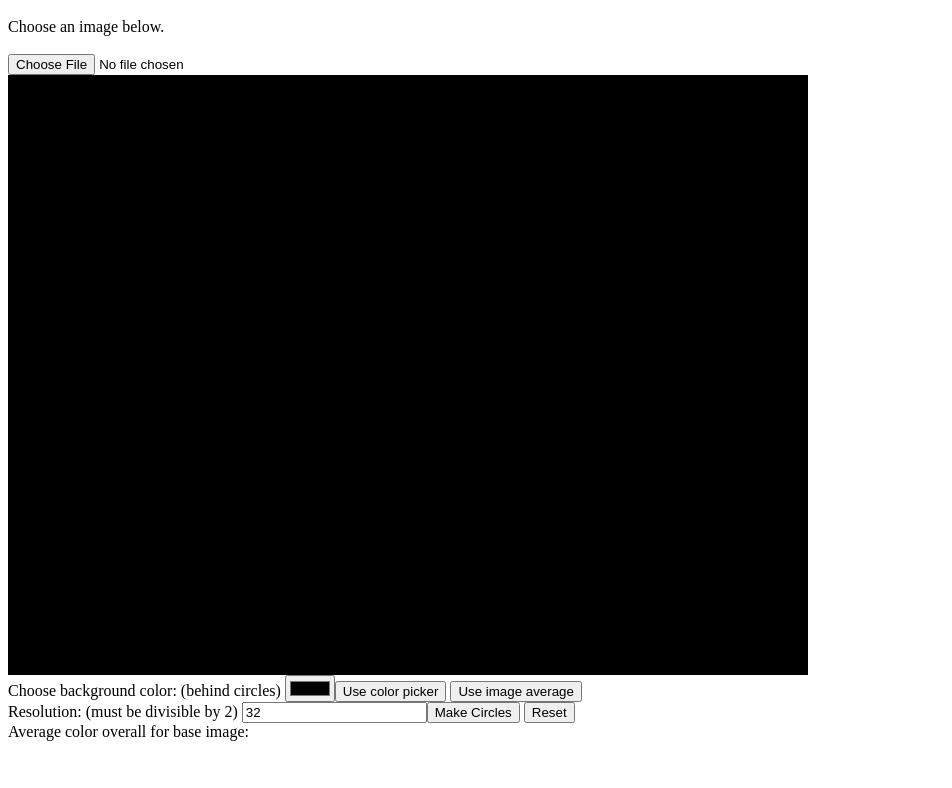
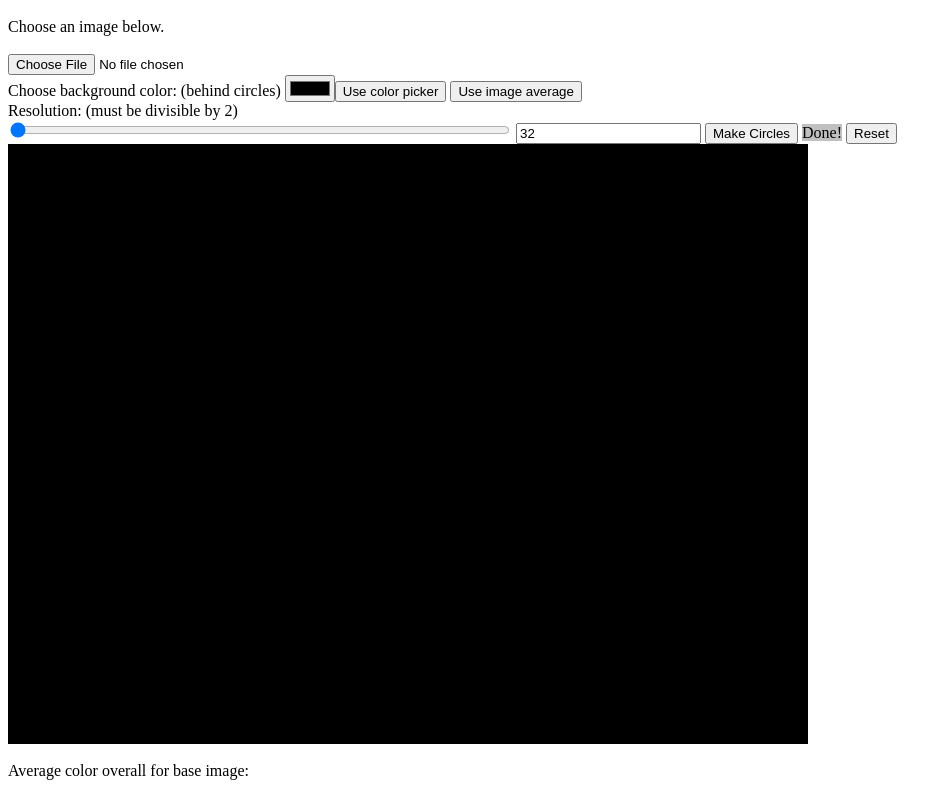
Before and after one commit to johnprattchristian/circulator, a plain HTML site: page index.html in a window 1280 px wide. Both pictures are taken after a click on the button "Make Circles". Shown: the part 48-836 px from the top of the page, without its empty margins (0-952 px from the left). Before the commit the page ends 800 px from the top, so only its background shows below. Drawn offline with nearby package versions, Linux system fonts and the light colour scheme.

Commit message:
added 'working' status bar

```diff
--- a/index.html
+++ b/index.html
@@ -38,6 +38,7 @@ var resetImage = function(){
 var makeSpheres = function(resolution){
 	// reset image before getting the data
 	resetImage();
+	$('#txtStatus').html('Working...');
 
 	var canvas = document.getElementById('canvas');
 	var ctx = canvas.getContext('2d');
@@ -92,6 +93,8 @@ var makeSpheres = function(resolution){
 
 				}
 			}
+
+			$('#txtStatus').html('Done!');
 		}
 		else{
 			alert('resolution not divisible by 2');
@@ -220,13 +223,19 @@ var processFile = function(fileInput){
 <h1>Circular</h2>
 <span>Choose an image below.</span></br></br>
 <input type="file" onchange="processFile(this)" accept="image/jpeg"></input></br>
-<canvas id="canvas" width="800px" height="600px"></canvas></br>
 <span>Choose background color: (behind circles) </span>
 <input type="color" value="#000000" onchange="changeBGColor(this.value)"></input><button onclick="changeBGColor($('input[type=color]').val())">Use color picker</button>
 <button id="btnUseAverage" onclick="changeBGColor(document.getElementById('columns').style.backgroundColor)">Use image average</button>
 <span id="spanColorText"></span></br>
-<span>Resolution: (must be divisible by 2) </span><input type="text" id="txtRes" value="32"></input><button onclick="makeSpheres(parseInt(document.getElementById('txtRes').value))">Make Circles</button>
+<span>Resolution: (must be divisible by 2) </span></br>
+<input type="range" style="width:500px!important" max="25000" min="24" step="2"  value="32" id="rngSlider" oninput="document.getElementById('txtRes').value = this.value"></input>
+<input type="text" id="txtRes" value="32" oninput="document.getElementById('rngSlider').value = parseInt(this.value)"></input>
+<button onclick="$('#txtStatus').html('Working...');setTimeout(function(){makeSpheres(parseInt(document.getElementById('txtRes').value));},50);">Make Circles</button>
+<span style="background-color:silver" id="txtStatus">Waiting.</span>
 <button onclick="resetImage()">Reset</button>
+
+<canvas id="canvas" width="800px" height="600px"></canvas></br>
+
 </br><span>Average color overall for base image:</span>
 <div id="columns"></div>
 <div>
```
